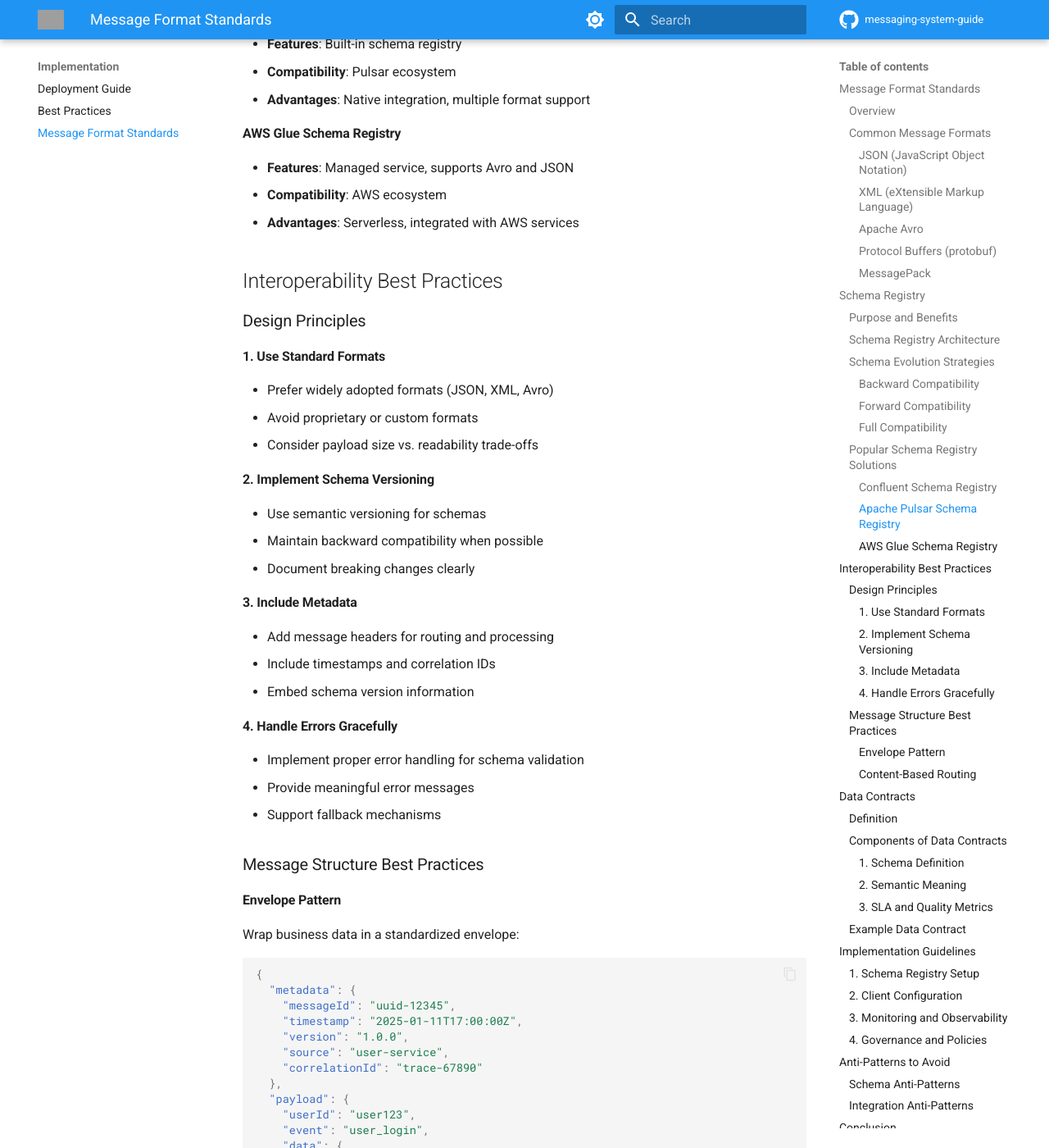
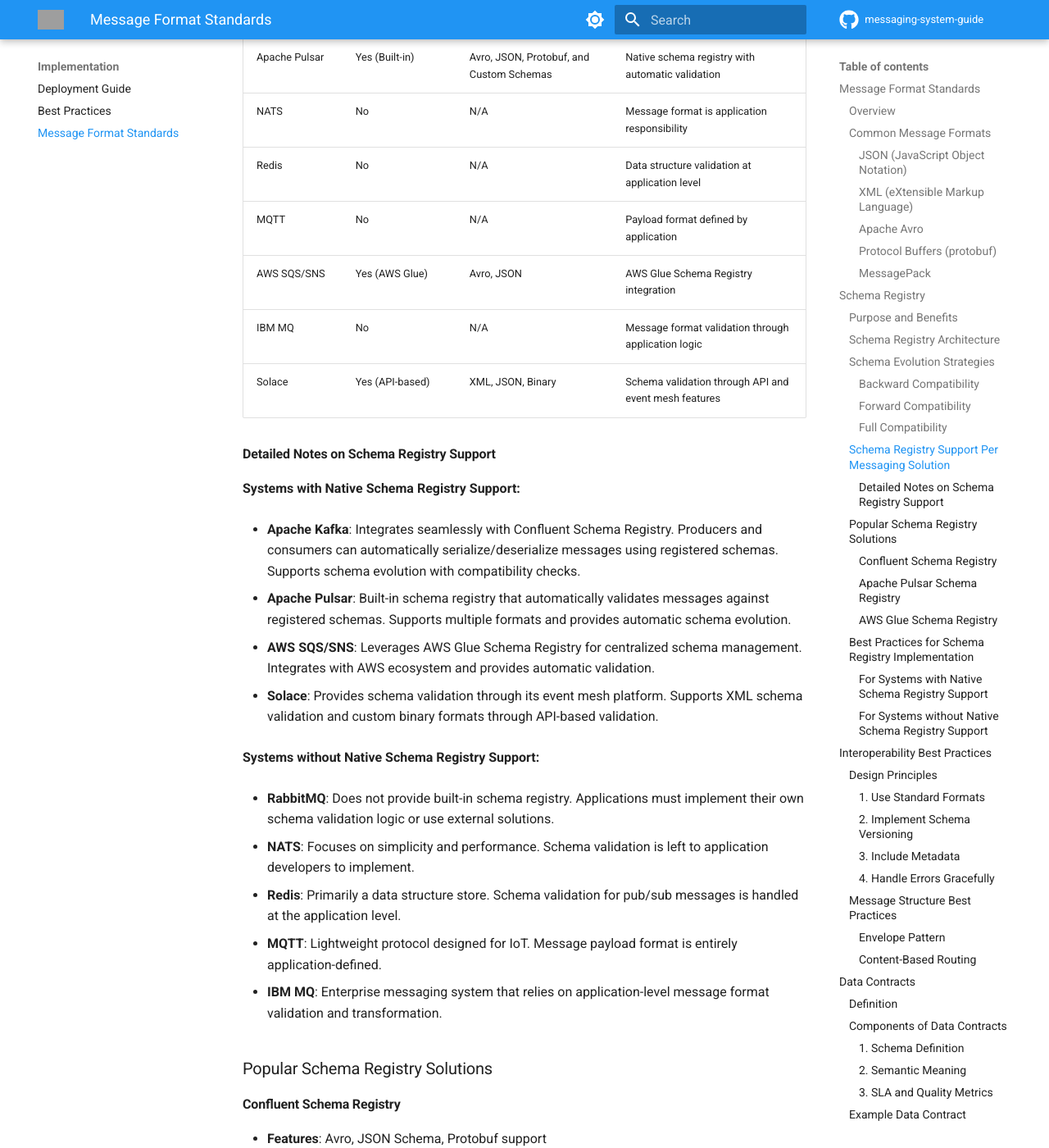
Before and after one commit to brunseba/messaging-system-tech-watch, an MkDocs documentation site: the page built from docs/implementation/message-format-standards.md, in a window 1280 px wide and 1400 px high, scrolled down 4089 px. Shown: the whole window at 82% size. Built offline with MkDocs 1.6.1 and Material for MkDocs 9.7.7, drawn with Linux system fonts in a browser that asks for light colours; comment, search, counter and statistics services are not loaded; the version menu is left out; some of the changed text lies outside the part shown; grey boxes are pictures that could not be loaded.

Commit message:
feat(docs): enhance schema registry support documentation
- Added table with schema registry support per messaging system and detailed notes.
- Included best practices for implementing schema registry with real-world examples.
- Updated message-format-standards.md and rebuilt documentation.

This update provides better insights into the schema registry capabilities across messaging systems and offers practical implementation guidance.

````diff
--- a/docs/implementation/message-format-standards.md
+++ b/docs/implementation/message-format-standards.md
@@ -148,6 +148,44 @@
 - Both backward and forward compatibility
 - Most restrictive but safest approach
 
+### Schema Registry Support Per Messaging Solution
+
+| Messaging System | Schema Registry Support | Supported Formats                            | Implementation Details                                         |
+|------------------|-------------------------|---------------------------------------------|---------------------------------------------------------------|
+| Apache Kafka     | Yes                     | Avro, JSON Schema, Protobuf                 | Confluent Schema Registry, strong integration                 |
+| RabbitMQ         | No                      | N/A                                         | Relies on application-level schema management                 |
+| Apache Pulsar    | Yes (Built-in)          | Avro, JSON, Protobuf, and Custom Schemas    | Native schema registry with automatic validation             |
+| NATS             | No                      | N/A                                         | Message format is application responsibility                  |
+| Redis            | No                      | N/A                                         | Data structure validation at application level               |
+| MQTT             | No                      | N/A                                         | Payload format defined by application                        |
+| AWS SQS/SNS      | Yes (AWS Glue)          | Avro, JSON                                  | AWS Glue Schema Registry integration                          |
+| IBM MQ           | No                      | N/A                                         | Message format validation through application logic          |
+| Solace           | Yes (API-based)         | XML, JSON, Binary                           | Schema validation through API and event mesh features        |
+
+#### Detailed Notes on Schema Registry Support
+
+**Systems with Native Schema Registry Support:**
+
+- **Apache Kafka**: Integrates seamlessly with Confluent Schema Registry. Producers and consumers can automatically serialize/deserialize messages using registered schemas. Supports schema evolution with compatibility checks.
+
+- **Apache Pulsar**: Built-in schema registry that automatically validates messages against registered schemas. Supports multiple formats and provides automatic schema evolution.
+
+- **AWS SQS/SNS**: Leverages AWS Glue Schema Registry for centralized schema management. Integrates with AWS ecosystem and provides automatic validation.
+
+- **Solace**: Provides schema validation through its event mesh platform. Supports XML schema validation and custom binary formats through API-based validation.
+
+**Systems without Native Schema Registry Support:**
+
+- **RabbitMQ**: Does not provide built-in schema registry. Applications must implement their own schema validation logic or use external solutions.
+
+- **NATS**: Focuses on simplicity and performance. Schema validation is left to application developers to implement.
+
+- **Redis**: Primarily a data structure store. Schema validation for pub/sub messages is handled at the application level.
+
+- **MQTT**: Lightweight protocol designed for IoT. Message payload format is entirely application-defined.
+
+- **IBM MQ**: Enterprise messaging system that relies on application-level message format validation and transformation.
+
 ### Popular Schema Registry Solutions
 
 #### Confluent Schema Registry
@@ -164,6 +202,79 @@
 - **Features**: Managed service, supports Avro and JSON
 - **Compatibility**: AWS ecosystem
 - **Advantages**: Serverless, integrated with AWS services
+
+### Best Practices for Schema Registry Implementation
+
+#### For Systems with Native Schema Registry Support
+
+**Apache Kafka + Confluent Schema Registry:**
+```yaml
+# Producer configuration
+bootstrap.servers: localhost:9092
+schema.registry.url: http://localhost:8081
+key.serializer: io.confluent.kafka.serializers.KafkaAvroSerializer
+value.serializer: io.confluent.kafka.serializers.KafkaAvroSerializer
+```
+
+**Apache Pulsar:**
+```java
+// Producer with schema
+Producer<User> producer = client.newProducer(Schema.AVRO(User.class))
+    .topic("user-events")
+    .create();
+```
+
+**AWS SQS with Glue Schema Registry:**
+```yaml
+# Application configuration
+aws.glue.schemaregistry.region: us-east-1
+aws.glue.schemaregistry.registry.name: my-registry
+aws.glue.schemaregistry.avro.compression: GZIP
+```
+
+#### For Systems without Native Schema Registry Support
+
+**RabbitMQ with External Schema Validation:**
+```python
+# Python example with custom schema validation
+import jsonschema
+import json
+
+def validate_message(message, schema):
+    try:
+        jsonschema.validate(json.loads(message), schema)
+        return True
+    except jsonschema.ValidationError:
+        return False
+
+# Producer
+if validate_message(message, user_event_schema):
+    channel.basic_publish(exchange='events', routing_key='user', body=message)
+```
+
+**MQTT with Application-Level Schema Management:**
+```javascript
+// Node.js example
+const Ajv = require('ajv');
+const ajv = new Ajv();
+
+const userEventSchema = {
+  type: 'object',
+  properties: {
+    userId: { type: 'string' },
+    event: { type: 'string' },
+    timestamp: { type: 'number' }
+  },
+  required: ['userId', 'event', 'timestamp']
+};
+
+const validate = ajv.compile(userEventSchema);
+
+// Before publishing
+if (validate(message)) {
+  client.publish('user/events', JSON.stringify(message));
+}
+```
 
 ## Interoperability Best Practices
 
````
Also changed, not shown: site/implementation/message-format-standards/index.html, site/search/search_index.json.
